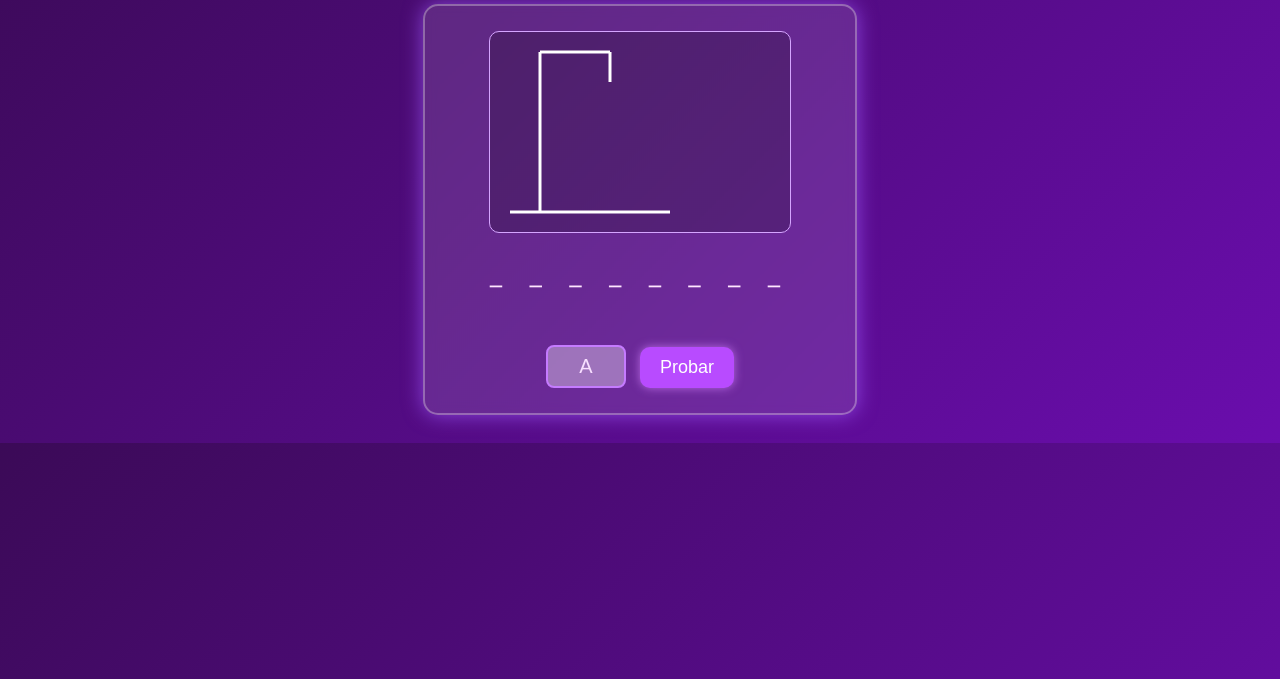
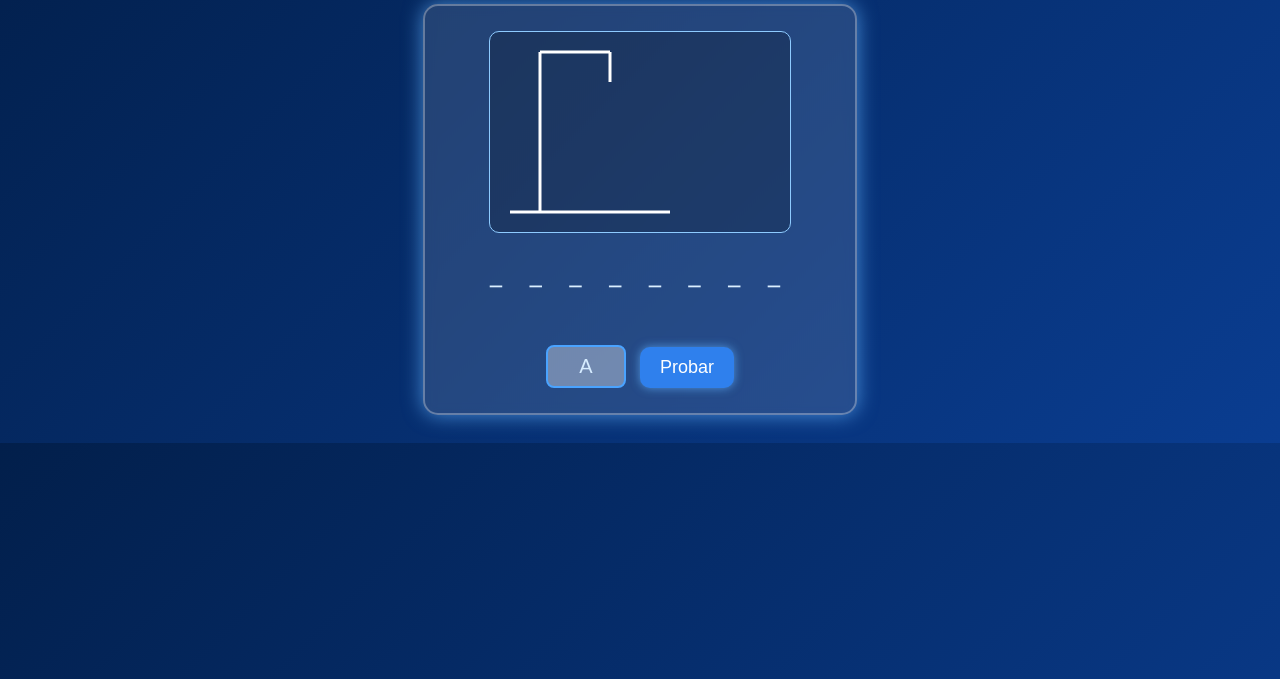
Before and after one commit to adrian207x-blip/Mi-name-, a plain HTML site: page index.html in a window 1280 px wide. Shown: the part 121-800 px from the top of the page. Drawn offline with Linux system fonts and the light colour scheme.

Commit message:
Update index.html

```diff
--- a/index.html
+++ b/index.html
@@ -2,19 +2,19 @@
 <html lang="es">
 <head>
 <meta charset="UTF-8">
-<title>Ahorcado - Purple Theme</title>
+<title>Ahorcado - Blue Theme</title>
 <style>
     body {
         font-family: 'Segoe UI', sans-serif;
         text-align: center;
-        background: linear-gradient(135deg, #3b0a57, #6a0dad);
+        background: linear-gradient(135deg, #021f4b, #0a3d91);
         color: white;
         padding: 20px;
     }
     h1 {
         font-size: 38px;
         margin-bottom: 20px;
-        text-shadow: 0 0 10px #d28bff;
+        text-shadow: 0 0 10px #74b9ff;
     }
     #gameBox {
         background: rgba(255, 255, 255, 0.12);
@@ -24,11 +24,11 @@
         padding: 25px;
         width: 380px;
         margin: auto;
-        box-shadow: 0 0 20px rgba(162, 93, 255, 0.7);
+        box-shadow: 0 0 20px rgba(100, 180, 255, 0.7);
     }
     #canvas {
         background: rgba(0, 0, 0, 0.2);
-        border: 1px solid #d5a5ff;
+        border: 1px solid #8ecbff;
         border-radius: 10px;
         display: block;
         margin: 0 auto;
@@ -37,13 +37,13 @@
         letter-spacing: 10px;
         font-size: 28px;
         margin-top: 20px;
-        color: #ffe6ff;
+        color: #dbefff;
     }
     #mensaje {
         font-size: 20px;
         margin-top: 15px;
-        color: #ffb3ff;
-        text-shadow: 0 0 6px #d28bff;
+        color: #a8d8ff;
+        text-shadow: 0 0 6px #74b9ff;
         min-height: 1.2em;
     }
     input {
@@ -53,13 +53,13 @@
         width: 60px;
         text-align: center;
         border-radius: 8px;
-        border: 2px solid #c57bff;
+        border: 2px solid #4aa3ff;
         outline: none;
         background: rgba(255, 255, 255, 0.35);
         color: white;
     }
     input::placeholder {
-        color: #f8dfff;
+        color: #d6ecff;
     }
     button {
         padding: 10px 20px;
@@ -67,14 +67,14 @@
         font-size: 18px;
         border-radius: 10px;
         border: none;
-        background: #b84bff;
+        background: #2f80ed;
         color: white;
         cursor: pointer;
         transition: 0.2s;
-        box-shadow: 0 0 10px rgba(214, 132, 255, 0.7);
+        box-shadow: 0 0 10px rgba(100, 180, 255, 0.7);
     }
     button:hover {
-        background: #d678ff;
+        background: #5aa9ff;
         transform: scale(1.03);
     }
 </style>
@@ -131,24 +131,12 @@ function dibujarAhorcado() {
     // Cuerda
     ctx.beginPath(); ctx.moveTo(120, 20); ctx.lineTo(120, 50); ctx.stroke();
 
-    if (errores > 0) { // Cabeza
-        ctx.beginPath(); ctx.arc(120, 65, 15, 0, Math.PI * 2); ctx.stroke();
-    }
-    if (errores > 1) { // Cuerpo
-        ctx.beginPath(); ctx.moveTo(120, 80); ctx.lineTo(120, 120); ctx.stroke();
-    }
-    if (errores > 2) { // Brazo izquierdo
-        ctx.beginPath(); ctx.moveTo(120, 90); ctx.lineTo(100, 110); ctx.stroke();
-    }
-    if (errores > 3) { // Brazo derecho
-        ctx.beginPath(); ctx.moveTo(120, 90); ctx.lineTo(140, 110); ctx.stroke();
-    }
-    if (errores > 4) { // Pierna izquierda
-        ctx.beginPath(); ctx.moveTo(120, 120); ctx.lineTo(105, 150); ctx.stroke();
-    }
-    if (errores > 5) { // Pierna derecha
-        ctx.beginPath(); ctx.moveTo(120, 120); ctx.lineTo(135, 150); ctx.stroke();
-    }
+    if (errores > 0) { ctx.beginPath(); ctx.arc(120, 65, 15, 0, Math.PI * 2); ctx.stroke(); }
+    if (errores > 1) { ctx.beginPath(); ctx.moveTo(120, 80); ctx.lineTo(120, 120); ctx.stroke(); }
+    if (errores > 2) { ctx.beginPath(); ctx.moveTo(120, 90); ctx.lineTo(100, 110); ctx.stroke(); }
+    if (errores > 3) { ctx.beginPath(); ctx.moveTo(120, 90); ctx.lineTo(140, 110); ctx.stroke(); }
+    if (errores > 4) { ctx.beginPath(); ctx.moveTo(120, 120); ctx.lineTo(105, 150); ctx.stroke(); }
+    if (errores > 5) { ctx.beginPath(); ctx.moveTo(120, 120); ctx.lineTo(135, 150); ctx.stroke(); }
 }
 
 function intentar() {
@@ -157,8 +145,6 @@ function intentar() {
     inputLetra.focus();
 
     if (!letra || !letra.match(/^[A-Z]$/)) return;
-
-    // Si la letra ya fue usada como correcta, ignorar
     if (letrasCorrectas.has(letra)) return;
 
     if (palabra.includes(letra)) {
@@ -182,9 +168,7 @@ function mostrarProgreso() {
 
 function revisarEstado() {
     if (errores >= maxErrores) {
-        // No revelar la palabra. Mostrar mensaje divertido.
         elMensaje.innerHTML = "😵 Perdiste — No te creas, intenta JAJAJ";
-        // Reiniciar solo el intento (misma palabra)
         errores = 0;
         letrasCorrectas.clear();
         elLetras.innerHTML = "_ ".repeat(palabra.length);
@@ -192,7 +176,6 @@ function revisarEstado() {
         return;
     }
 
-    // Comprobar si ganó (todas las letras de la palabra están en el set)
     const ganado = palabra.split("").every(l => letrasCorrectas.has(l));
     if (ganado) {
         elMensaje.innerHTML = "🎉 Correcto!";
```
